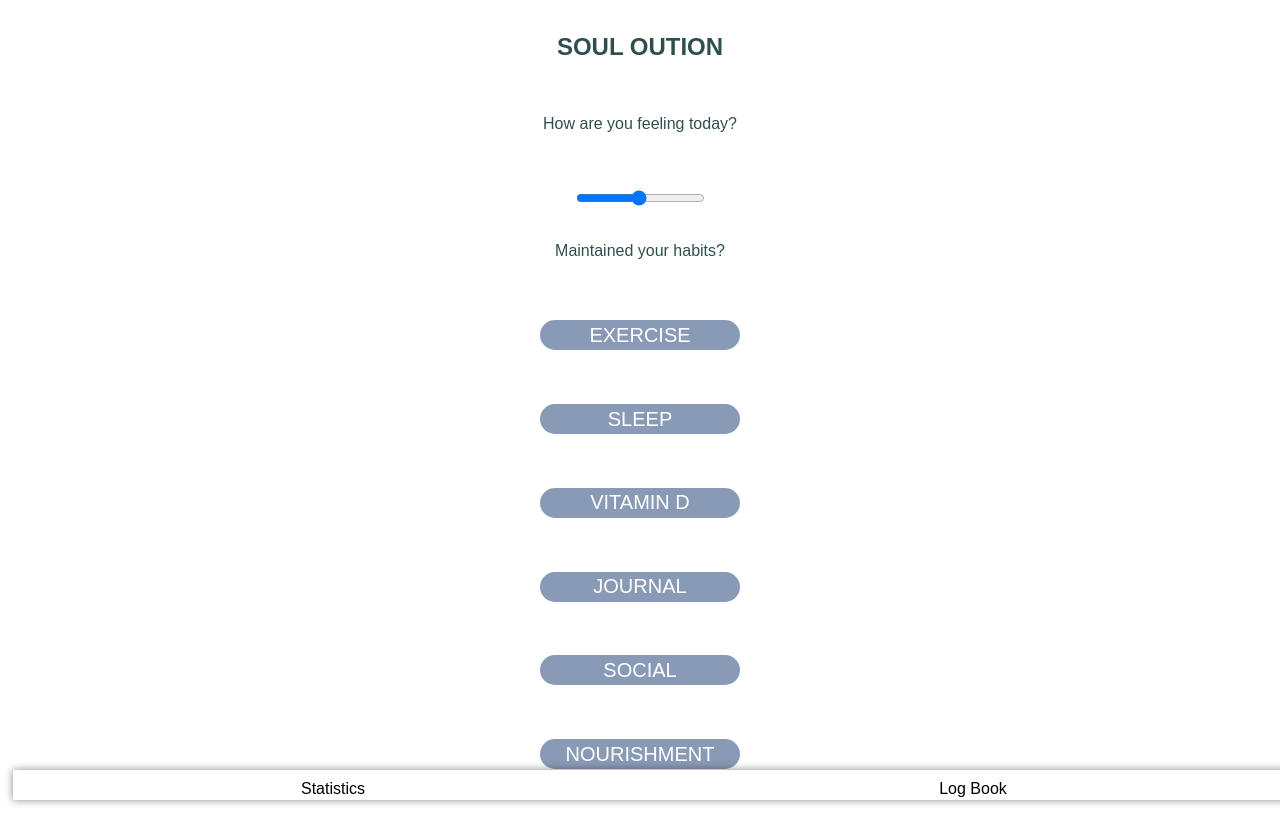
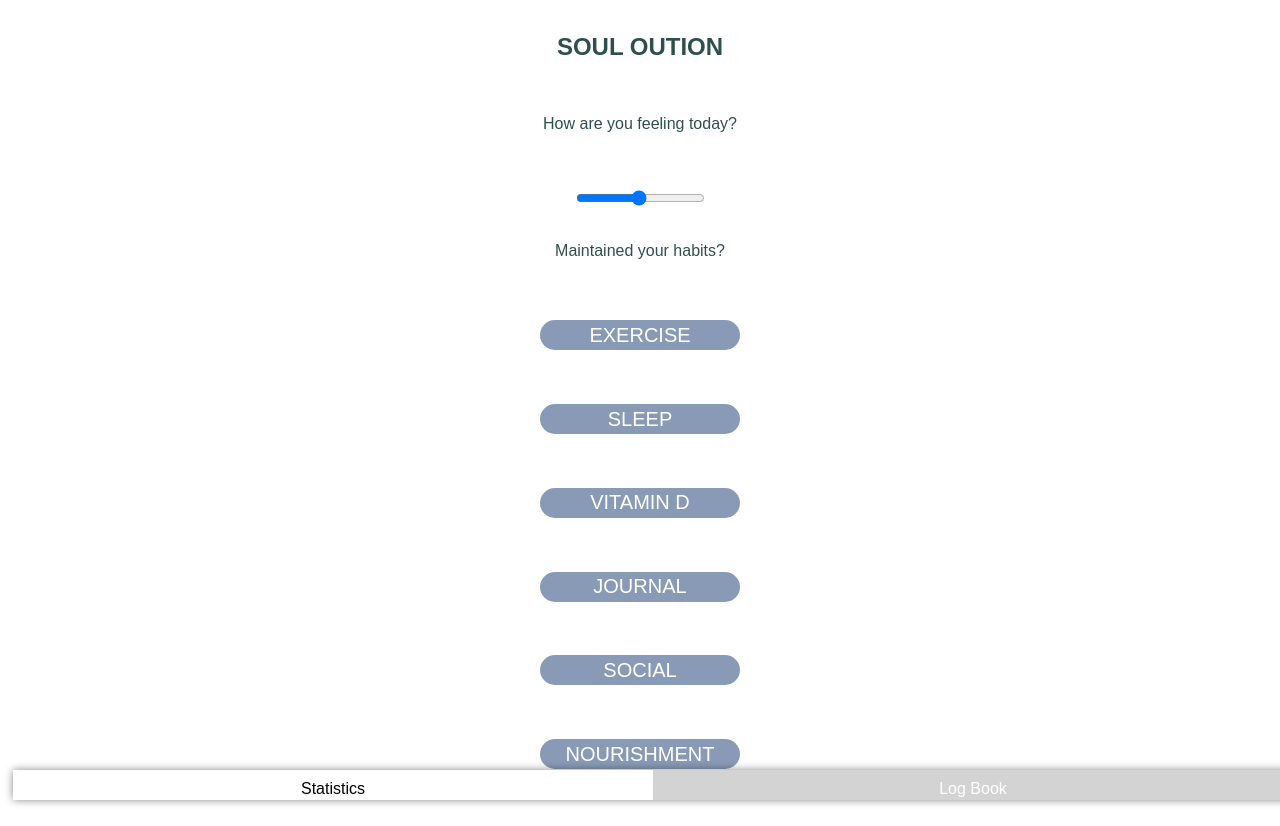
Before and after one commit to sophiewupperman/soul-ution-app, a React (Create React App) app: page /form in a window 1280 px wide. Built offline with nearby package versions, Linux system fonts and the light colour scheme.

Commit message:
Navigation functionality

```diff
--- a/src/app/Navigation.js
+++ b/src/app/Navigation.js
@@ -36,7 +36,7 @@ export default function Navigation() {
       <StyledLink exact to="/">
         Statistics
       </StyledLink>
-      <StyledLink to="/create">Log Book</StyledLink>
+      <StyledLink to="/form">Log Book</StyledLink>
     </Wrapper>
   )
 }
```
